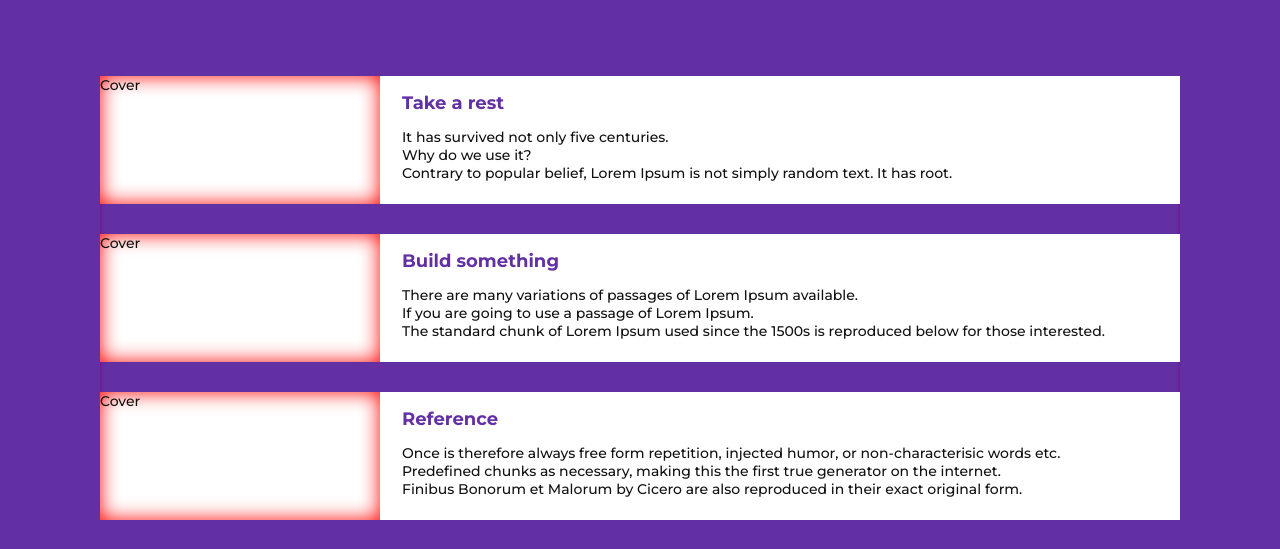
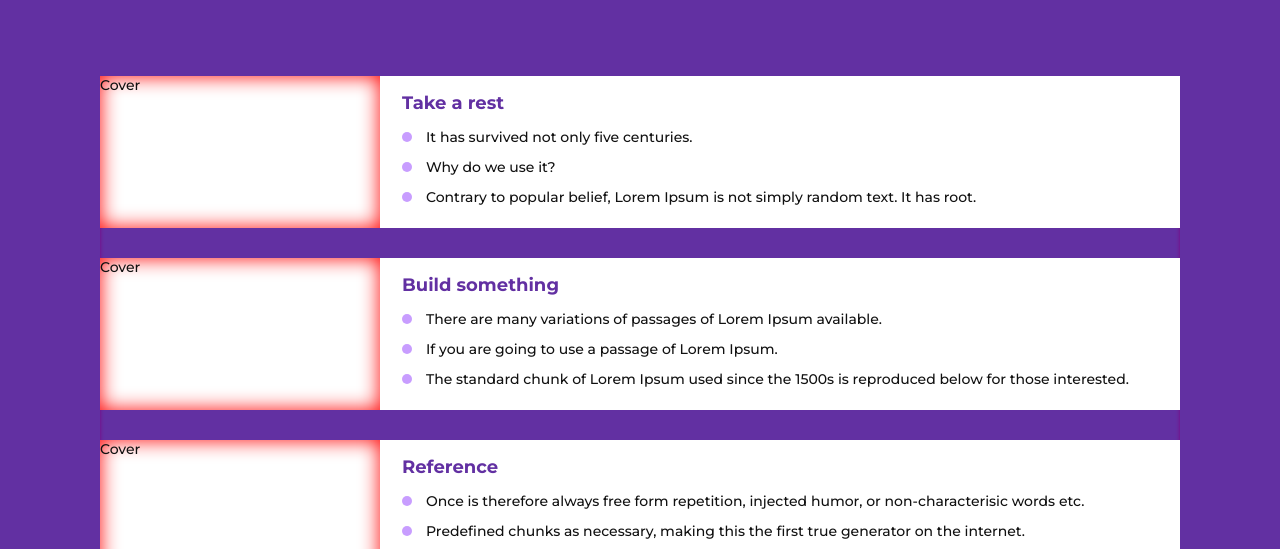
Before and after one commit to amsrj/zigzag, a plain HTML site: page index.html in a window 1280 px wide. Shown: the part 248-797 px from the top of the page. Drawn offline with Linux system fonts and the light colour scheme.

Commit message:
.list 만들기, 앞의 점을 가상 요소 이용하여 제작. flexbox를 사용 함

```diff
--- a/style.css
+++ b/style.css
@@ -48,6 +48,29 @@ body {
 /* Commons */
 .list {
 
+}
+
+.list li {
+  /* ::before로 만들어진 점과 내부 콘텐츠를 가로로 분리 */
+  display: flex;
+  align-items: center;
+}
+
+.list li + li {
+  margin-top: 12px;
+}
+
+.list li::before {
+  content: " ";
+  background-color: #C89DFF;
+  width: 10px;
+  height: 10px;
+  display: inline-block;
+  border-radius: 50%;
+  margin-right: 14px;
+
+  /* 점이 절대 작아지지 않게 함 */
+  flex-shrink: 0;
 }
 
 /* Components */
```
